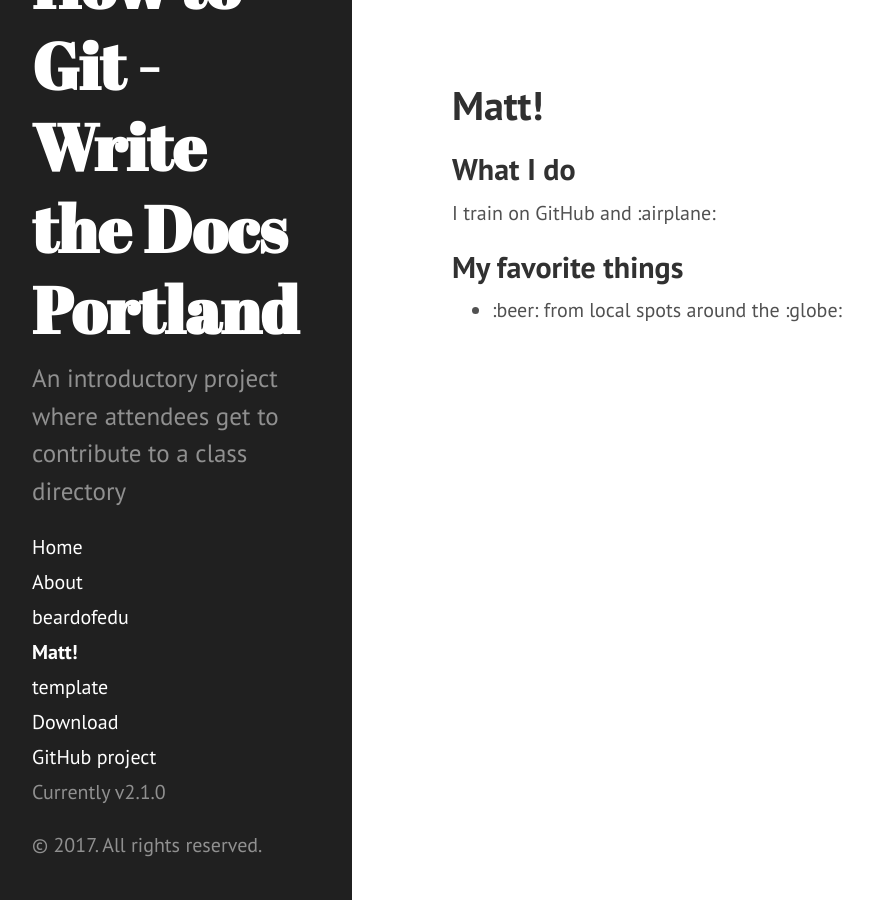
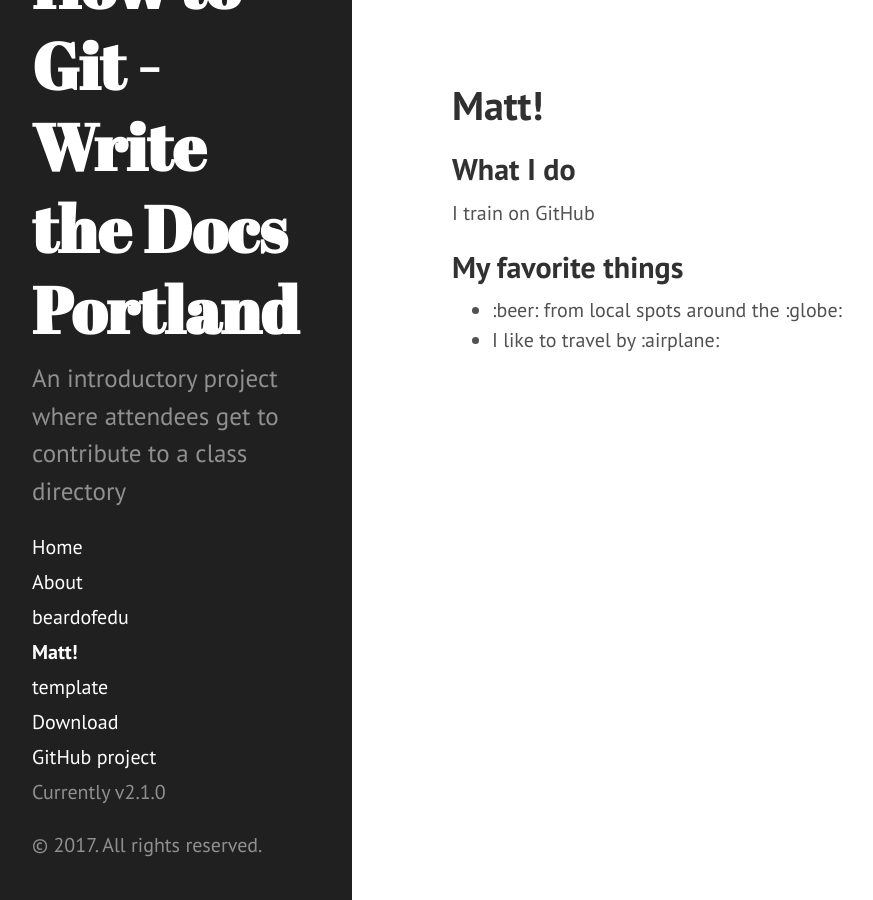
Before and after one commit to githubschool/wtd-hello, a Jekyll site: the page built from matt.md, in a window 1280 px wide. Shown: the whole page, without its empty margins (8-881 px from the left). Built offline with Jekyll 4.4.1, drawn with Linux system fonts in a browser that asks for light colours.

Commit message:
Update likes ... I don't train on airplanes

```diff
--- a/matt.md
+++ b/matt.md
@@ -4,7 +4,8 @@ title: Matt!
 ---
 
 ## What I do
-I train on GitHub and :airplane:
+I train on GitHub
 
 ## My favorite things
 - :beer: from local spots around the :globe:
+- I like to travel by :airplane:
```
